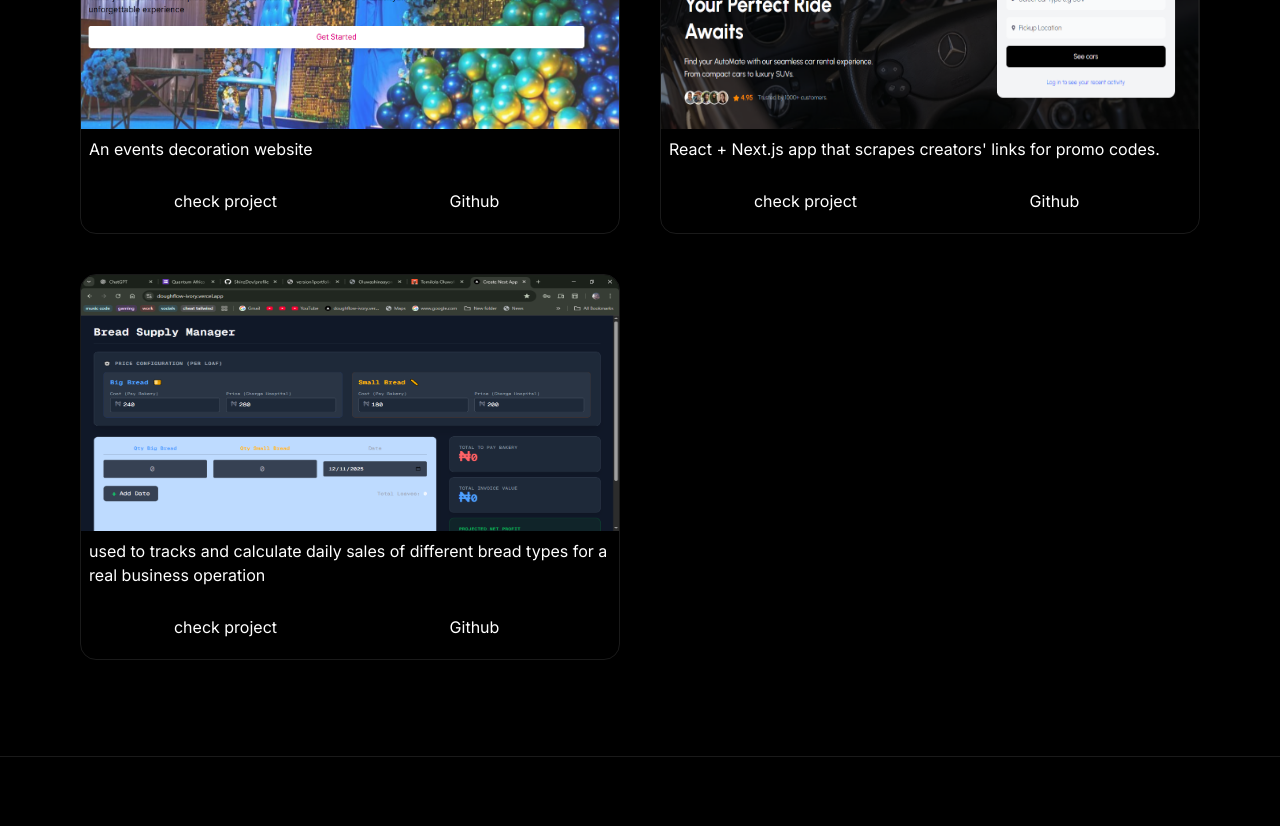
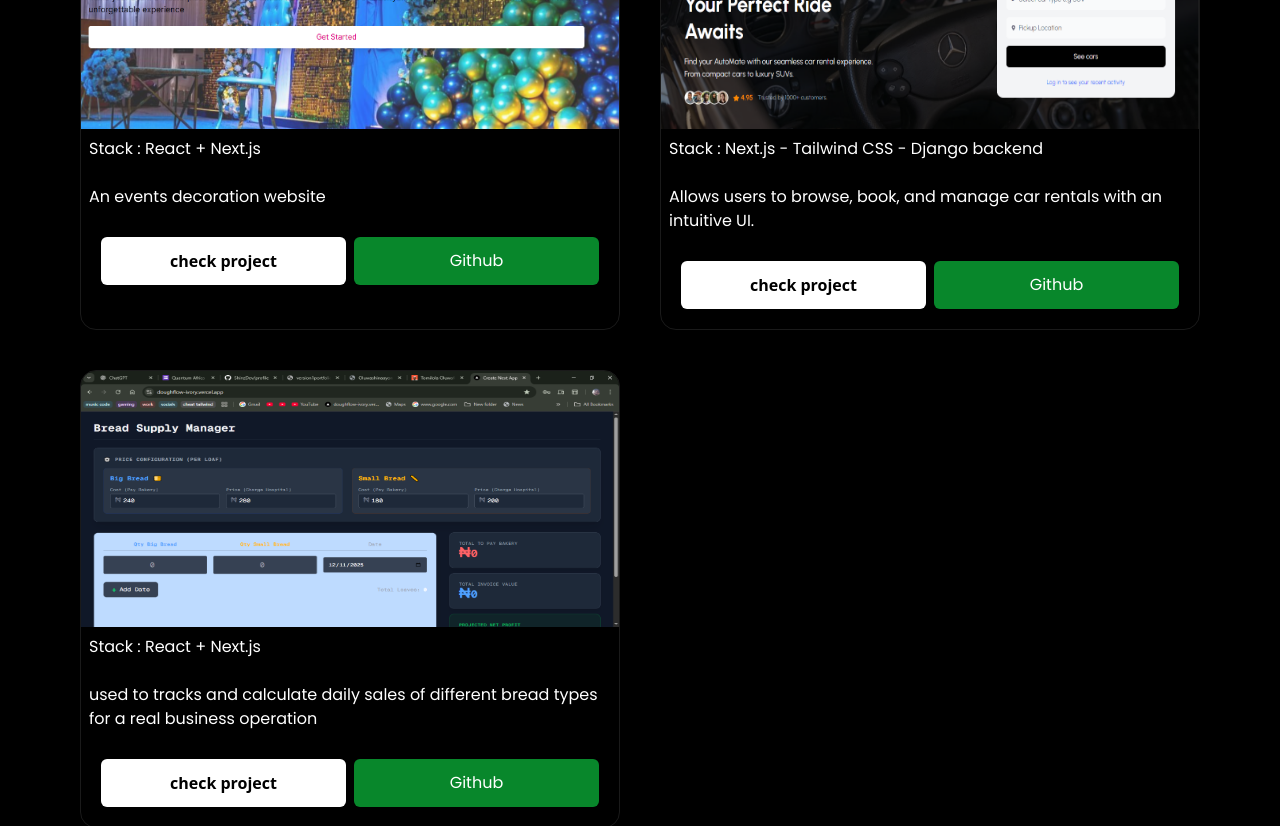
Before and after one commit to ShinzDev/versionone, a Next.js app: page / in a window 1280 px wide. Shown: the part 1100-1926 px from the top of the page. Built offline with nearby package versions, Linux system fonts and the light colour scheme.

Commit message:
clean up done

```diff
--- a/app/layout.js
+++ b/app/layout.js
@@ -1,10 +1,14 @@
 
 
 import "./globals.css";
-import { Inter } from "next/font/google";
+import { Inter, Poppins } from "next/font/google";
 
 const inter = Inter({
   subsets: ["latin"],
+});
+const poppins = Poppins({
+  subsets: ["latin"],
+    weight: ["400", "500", "600"],
 });
 
 export const metadata = {
@@ -14,7 +18,7 @@ export const metadata = {
 export default function RootLayout({ children }) {
   return (
     <html lang="en">
-      <body className={inter.className}>{children}</body>
+      <body className={poppins.className}>{children}</body>
     </html>
   );
 }
--- a/components/projects.jsx
+++ b/components/projects.jsx
@@ -10,18 +10,24 @@ export default function FeaturedProjects() {
       img: "showcase.png",
       link: "https://shin-xdecour.vercel.app/",
       desc: "An events decoration website ",
+      stack: "Stack : React + Next.js",
+      github: "https://github.com/ShinzDev/bosunDecourations",
     },
     {
       title: "Automate",
       img: "auto1.png",
       link: "https://doordash-nine.vercel.app/",
-      desc: "React + Next.js app that scrapes creators' links for promo codes.",
+      desc: "Allows users to browse, book, and manage car rentals with an intuitive UI.",
+      stack: "Stack : Next.js - Tailwind CSS - Django backend",
+      github: "https://github.com/ShinzDev/Doordash",
     },
     {
       title: "Doughflow",
       img: "dough.png",
       link: "https://doughflow-ivory.vercel.app/",
       desc: "used to tracks and calculate daily sales of different bread types for a real business operation",
+      stack: "Stack : React + Next.js",
+      github: "https://github.com/ShinzDev/doughflow",
     },
   ];
 
@@ -52,18 +58,22 @@ export default function FeaturedProjects() {
                 />
               </div>
               <div className="p-2 text-left">
+                <h5> {p.stack}</h5>
+                <br />
                 {p.desc}
               </div>
-              <div className="p-5 grid grid-cols-2">
+              <div className="p-5 grid gap-2 grid-cols-2">
                 <button
-                  className=""
-                  onClick={() => window.open(p.link, "_blank")}>
+                  className="rounded-md p-3 hover:bg-[#BFFFD1] duration-1000  transition-all ease-in-out  font-sans font-semibold bg-white text-black"
+                  onClick={() => window.open(p.link, "_blank")}
+                >
                   check project
                 </button>
                 <button
-                  className=""
-                  onClick={() => window.open(p.link, "_blank")}>
-                    Github
+                  className="bg-[#08872B]  hover:bg-[#C06EFF]  rounded-md"
+                  onClick={() => window.open(p.github, "_blank")}
+                >
+                  Github
                 </button>
               </div>
             </motion.div>
```
